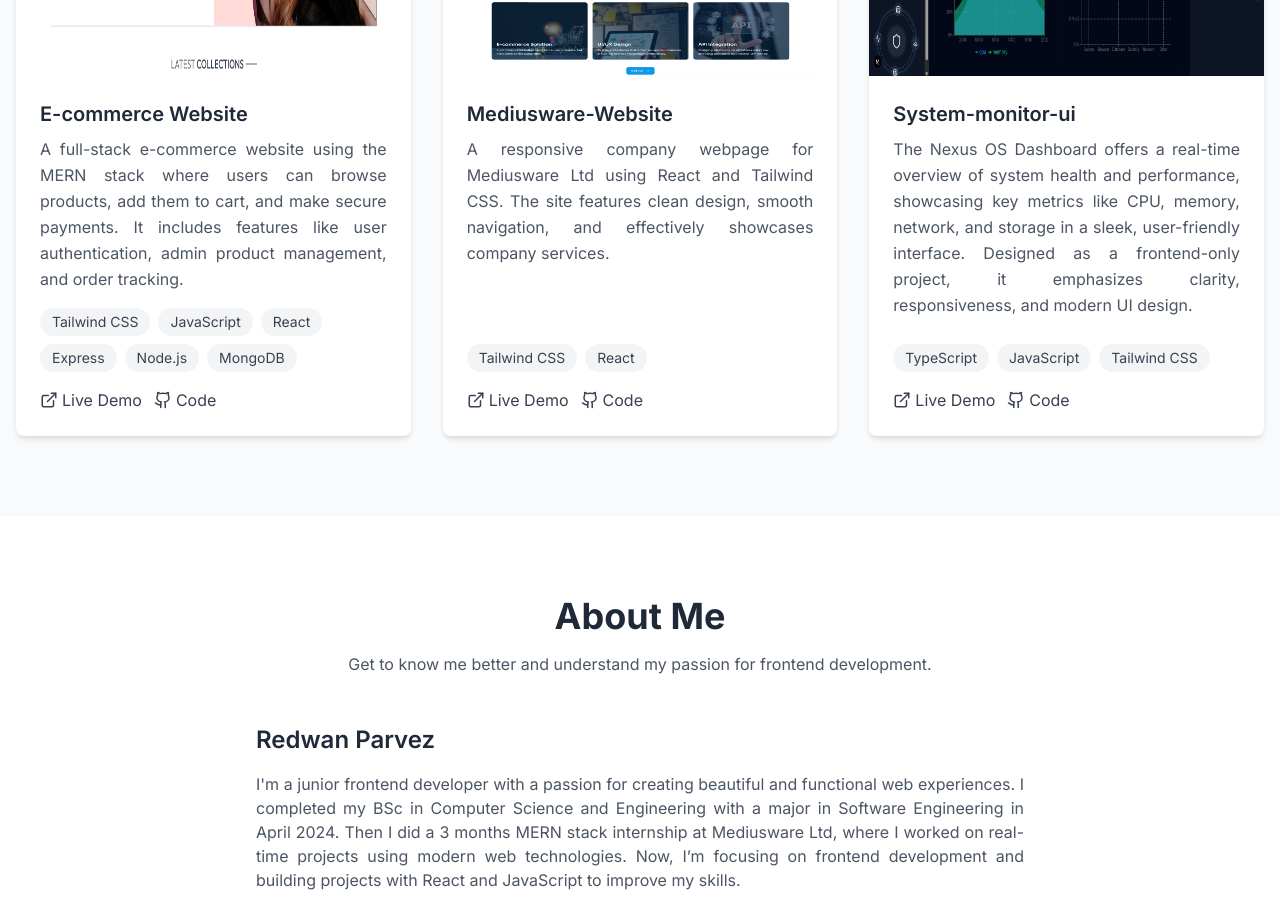
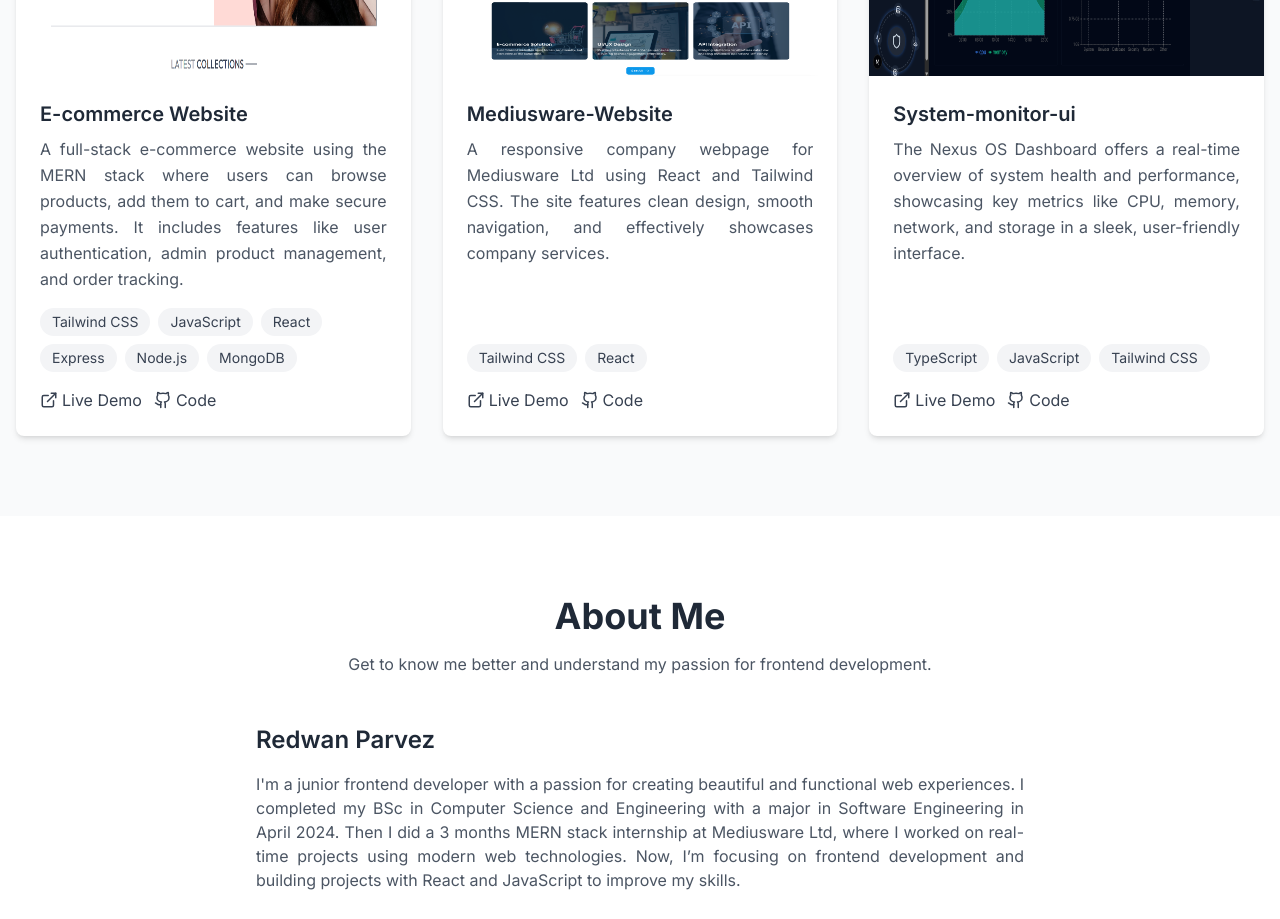
Before and after one commit to RedwanParvez100/portfolio-v2, a Next.js app: page / in a window 1280 px wide. Shown: the part 2020-2939 px from the top of the page. Built offline with nearby package versions, Linux system fonts and the light colour scheme.

Commit message:
minor changes

```diff
--- a/components/projects.tsx
+++ b/components/projects.tsx
@@ -36,10 +36,10 @@ export default function Projects() {
         {
             title: "System-monitor-ui",
             description:
-                "The Nexus OS Dashboard offers a real-time overview of system health and performance, showcasing key metrics like CPU, memory, network, and storage in a sleek, user-friendly interface. Designed as a frontend-only project, it emphasizes clarity, responsiveness, and modern UI design.",
+                "The Nexus OS Dashboard offers a real-time overview of system health and performance, showcasing key metrics like CPU, memory, network, and storage in a sleek, user-friendly interface.",
             tags: ["TypeScript", "JavaScript" , "Tailwind CSS"],
             imageUrl: prj3,
-            liveUrl: "#",
+            liveUrl: "https://system-monitor-ui.vercel.app/",
             githubUrl:
                 "https://github.com/RedwanParvez100/system-monitor-ui",
         },
```
